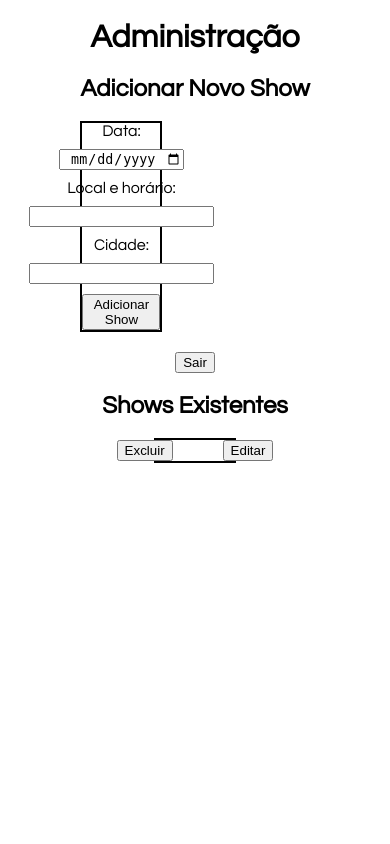
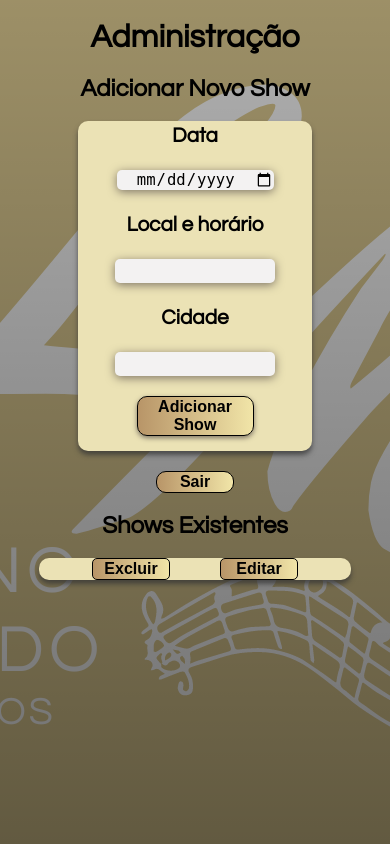
Before and after one commit to DigoPires/Luciano-Machado, a PHP site: page /admin.html in a window 390 px wide. Run offline with PHP 8.4, Linux system fonts and the light colour scheme.

Commit message:
tela-admin

```diff
--- a/Menu Principal/CSS/admin.css
+++ b/Menu Principal/CSS/admin.css
@@ -1,6 +1,6 @@
 @import url('https://fonts.googleapis.com/css2?family=Questrial&display=swap');
 
-body{
+body {
     font-family: 'Questrial', sans-serif;
     height: 100vh;
     margin: 0;
@@ -8,32 +8,204 @@ body{
     display: flex;
     flex-direction: column;
     align-items: center;
+    background:linear-gradient(rgba(0, 0, 0, 0.308), rgba(0, 0, 0, 0.568)), url(../IMG/logos/logo-branca-fundo-gold.png);
+    font-weight: bold;
+    background-position: center;
 }
 
-.sair{
+label {
+    font-size: 1.3em;
+}
+
+.sair {
     margin-top: 20px;
 }
 
-.add_show{
-    width: 20vw;
-    border: 2px solid black;
+.add_show {
+    background-color: #ebe2b5;
+    width: 15vw;
     display: flex;
     flex-direction: column;
+    justify-content: center;
+    box-shadow: 0px 4px 5px rgba(53, 53, 53, 0.75);
+    border-radius: 10px;
     align-items: center;
 }
 
-.add_show input{
-    margin: 10px;
-    text-align: center;
-    display: flex;
-    justify-content:center;
-    align-items: center;
+.add_show label{
+    padding: 4px;
 }
 
-.shows-existentes{
-    border: 2px solid black;
+.add_show button {
+    margin-bottom:15px ;
+    background: linear-gradient(0.25turn, #b89568, #F1E5A8);
+    border: 1px solid black;
+    box-shadow: 0px 2px 5px #7e7566;
+    width: 8vw;
+    border-radius: 10px;
+    font-size: 1.2em;
+    font-weight: bold;
+    transition: background 0.3s ease, box-shadow 0.3s ease, transform 0.3s ease;
+}
+
+.add_show button:hover {
+    cursor: pointer;
+    background: linear-gradient(0.25turn, #e9d1b1, #eee2a8);
+    box-shadow: 0px 5px 5px #7a6447;
+    transform: scale(1.01);
+}
+
+.sair {
+    background: linear-gradient(0.25turn, #b89568, #F1E5A8);
+    border: 1px solid black;
+    width: 4vw;
+    border-radius: 10px;
+    font-size: 1em;
+    font-weight: bold;
+    cursor: pointer;
+    transition: background 0.3s ease, box-shadow 0.3s ease, transform 0.3s ease;
+}
+
+.sair:hover {
+    background: linear-gradient(0.25turn, #e9d1b1, #eee2a8);
+    box-shadow: 0px 5px 6px #7a6447;
+    transform: scale(1.01);
+}
+
+.add_show input {
+    width: 10vw;
+    margin: 20px;
+    font-size: 1.2em;
+    text-align: center;
+    border: none;
+    outline: unset;
+    border-radius: 5px;
+    background-color: rgb(243, 242, 242);
+    width: 10vw;
+    box-shadow: 0px 2px 10px #7e7566;
+}
+
+.shows-existentes {
     display: flex;
     justify-content: center;
+    align-items: center;
     gap: 50px;
     width: 20vw;
+    background-color: #ebe2b5;
+    box-shadow: 0px 4px 5px rgba(53, 53, 53, 0.75);
+    border-radius: 10px;
 }
+
+.shows-existentes button {
+    background: linear-gradient(0.25turn, #b89568, #F1E5A8);
+    border: 1px solid black;
+    width: 4vw;
+    border-radius: 5px;
+    font-size: 1em;
+    font-weight: bold;
+    cursor: pointer;
+    transition: background 0.3s ease, box-shadow 0.3s ease, transform 0.3s ease;
+}
+
+.shows-existentes button:hover {
+    background: linear-gradient(0.25turn, #e9d1b1, #eee2a8);
+    box-shadow: 0px 2px 4px #000000;
+}
+
+/* RESPONSIVO */
+@media screen and (max-width: 1024px) {
+
+    .add_show {
+        width: 30vw;
+    }
+
+    .add_show button {
+        width: 16vw;
+    }
+
+    .sair,
+    .shows-existentes button {
+        width: 8vw;
+    }
+
+    .add_show input {
+        width: 18vw;
+        font-size: 1.2em;
+    }
+
+    .shows-existentes {
+        width: 50vw;
+    }
+}
+@media screen and (max-width: 768px) {
+
+    .add_show {
+        width: 40vw;
+    }
+
+    .add_show button {
+        width: 20vw;
+    }
+
+    .sair,
+    .shows-existentes button {
+        width: 20vw;
+    }
+
+    .add_show input {
+        width: 20vw;
+        font-size: 1.2em;
+    }
+
+    .shows-existentes {
+        width: 50vw;
+    }
+}
+
+@media screen and (max-width: 425px) {
+    .add_show {
+        width: 60vw;
+    }
+
+    .add_show button {
+        width: 30vw;
+        font-size: 1em;
+    }
+
+    .sair,
+    .shows-existentes button {
+        width: 20vw;
+    }
+
+    .add_show input {
+        width: 40vw;
+    }
+
+    .shows-existentes {
+        width: 80vw;
+    }
+}
+
+@media screen and (max-width:320px) {
+
+    .add_show {
+        width: 80vw;
+    }
+
+    .add_show button {
+        width: 40vw;
+    }
+
+    .sair,
+    .shows-existentes button {
+        width: 20vw;
+    }
+
+    .add_show input {
+        width: 50vw;
+    }
+
+    .shows-existentes {
+        width: 80vw;
+    }
+}
--- a/Menu Principal/CSS/estrutura.css
+++ b/Menu Principal/CSS/estrutura.css
@@ -139,7 +139,7 @@ header {
     box-shadow: 0px 5px 10px #7a6447;
     width: 12vw;
     height: 6vh;
-    border-radius: 50px;
+    border-radius: 25px;
     font-size: 1vw;
     font-weight: bold;
     transition: background 0.3s ease, box-shadow 0.3s ease, transform 0.3s ease;
--- a/Menu Principal/admin.html
+++ b/Menu Principal/admin.html
@@ -13,17 +13,12 @@
         <h2>Adicionar Novo Show</h2>
         <div>
             <form class="add_show">
-                <label>Data:
+                <label>Data</label>
                     <input class="calendario" type="date" required>
-                </label>
-
-                <label>Local e horário:
+                <label>Local e horário</label>
                     <input class="local" type="text" required>
-                </label>
-
-                <label>Cidade:
+                <label>Cidade</label>
                     <input class="cidade" type="text" required>
-                </label>
                 <div class="botoes">
                     <button type="submit">Adicionar Show</button>
                 </div>
```
